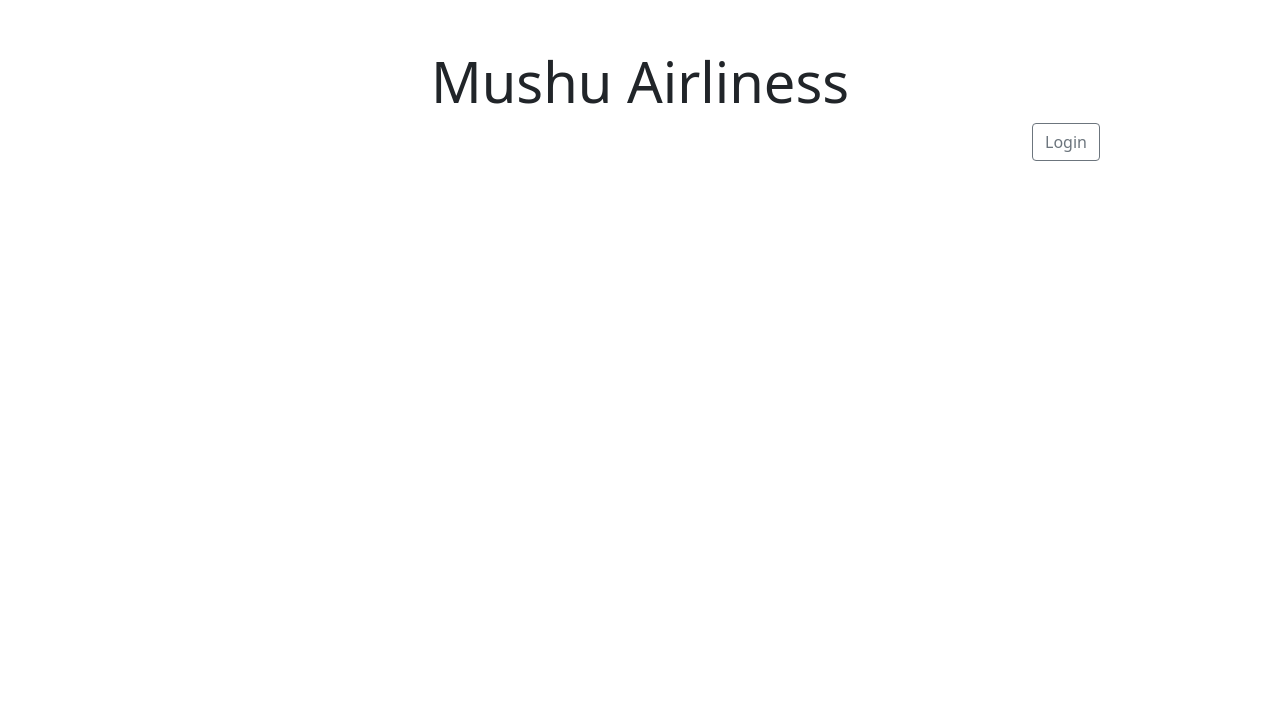
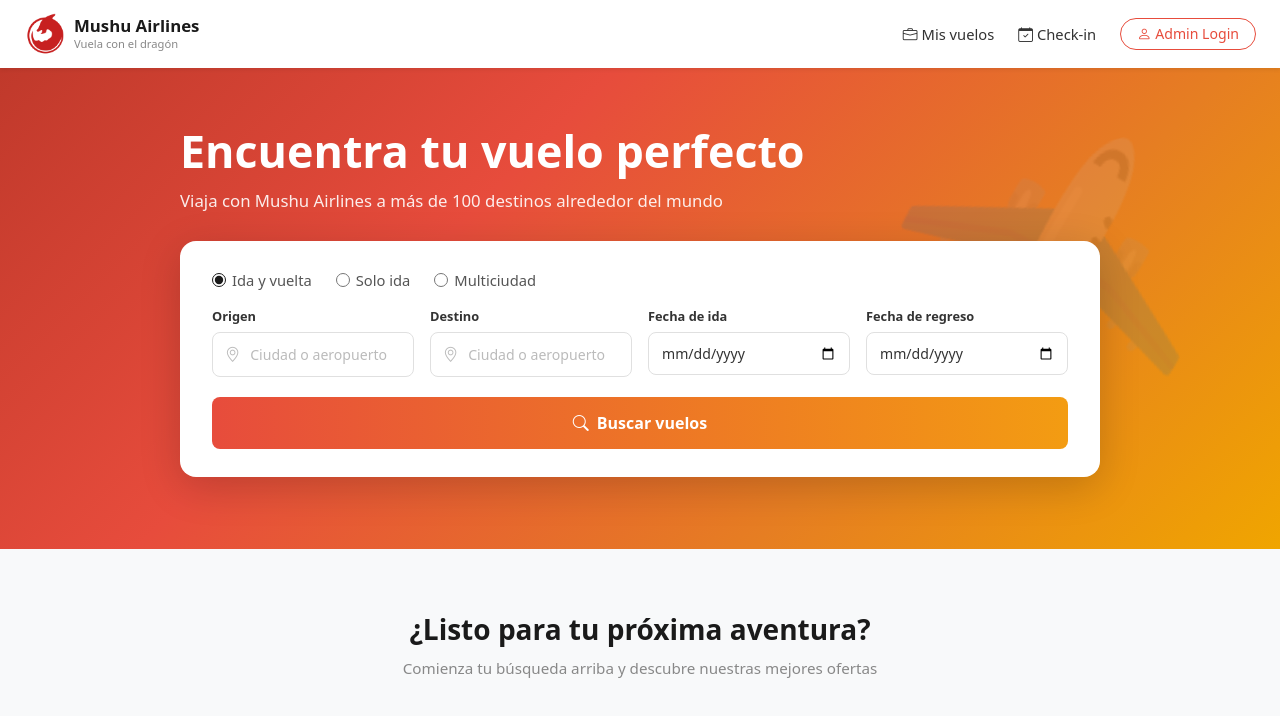
Before and after one commit to Camirgz/MushuAirlines, a Vue app in the folder frontend/: page / in a window 1280 px wide. Shown: the top 716 px of the page. Built offline with nearby package versions, Linux system fonts and the light colour scheme.

Commit message:
Initial Landing Page Frontend view, favicon and title changed as well

```diff
--- a/frontend/public/index.html
+++ b/frontend/public/index.html
@@ -10,6 +10,10 @@
       integrity="sha384-EVSTQN3/azprG1Anm3QDgpJLIm9Nao0Yz1ztcQTwFspd3yD65VohhpuuCOmLASjC"
       crossorigin="anonymous"
     />
+    <link
+      href="https://cdn.jsdelivr.net/npm/bootstrap-icons@1.11.3/font/bootstrap-icons.min.css"
+      rel="stylesheet"
+    />
     <title><%= htmlWebpackPlugin.options.title %></title>
   </head>
   <body>
--- a/frontend/src/components/LandingPage.vue
+++ b/frontend/src/components/LandingPage.vue
@@ -1,35 +1,335 @@
 <template>
-   <div class="container mt-5">
-        <h1 class="display-4 text-center">Mushu Airliness</h1>
-        <div class="row justify-content-end">
-            <div class="col-2">
-                <a href = "/login">
-                    <button type="button" class="btn btn-outline-secondary float-right">
-                        Login
-                    </button>
-                </a>
+  <div>
+    <!-- Navbar -->
+    <nav class="navbar bg-white shadow-sm px-4 py-2">
+      <a class="navbar-brand d-flex align-items-center gap-2" href="#">
+        <img src="@/assets/logo.png" alt="Logo" width="42" height="42" class="rounded-2" />
+        <div>
+          <div class="brand-name">Mushu Airlines</div>
+          <div class="brand-tagline">Vuela con el dragón</div>
+        </div>
+      </a>
+      <div class="d-flex align-items-center gap-4">
+        <a href="#" class="nav-link-item">
+          <i class="bi bi-briefcase me-1"></i>Mis vuelos
+        </a>
+        <a href="#" class="nav-link-item">
+          <i class="bi bi-calendar-check me-1"></i>Check-in
+        </a>
+        <a href="/login" class="btn btn-outline-danger rounded-pill px-3 py-1 admin-btn">
+          <i class="bi bi-person me-1"></i>Admin Login
+        </a>
+      </div>
+    </nav>
+
+    <!-- Hero Section -->
+    <div class="hero-section">
+      <div class="hero-plane-bg">✈</div>
+      <div class="hero-content">
+        <h1 class="hero-title">Encuentra tu vuelo perfecto</h1>
+        <p class="hero-subtitle">Viaja con Mushu Airlines a más de 100 destinos alrededor del mundo</p>
+
+        <!-- Search Card -->
+        <div class="search-card">
+          <!-- Trip type -->
+          <div class="trip-type mb-3">
+            <label class="trip-option">
+              <input type="radio" name="tripType" value="ida-vuelta" v-model="tripType" />
+              <span>Ida y vuelta</span>
+            </label>
+            <label class="trip-option">
+              <input type="radio" name="tripType" value="solo-ida" v-model="tripType" />
+              <span>Solo ida</span>
+            </label>
+            <label class="trip-option">
+              <input type="radio" name="tripType" value="multiciudad" v-model="tripType" />
+              <span>Multiciudad</span>
+            </label>
+          </div>
+
+          <!-- Search fields -->
+          <div class="search-fields" :class="{ 'three-cols': tripType === 'solo-ida' }">
+            <div class="field-group">
+              <label class="field-label">Origen</label>
+              <div class="input-box">
+                <i class="bi bi-geo-alt field-icon"></i>
+                <input type="text" placeholder="Ciudad o aeropuerto" />
+              </div>
             </div>
+            <div class="field-group">
+              <label class="field-label">Destino</label>
+              <div class="input-box">
+                <i class="bi bi-geo-alt field-icon"></i>
+                <input type="text" placeholder="Ciudad o aeropuerto" />
+              </div>
+            </div>
+            <div class="field-group">
+              <label class="field-label">Fecha de ida</label>
+              <div class="input-box">
+                <input type="date" v-model="fechaIda" />
+              </div>
+            </div>
+            <div class="field-group" v-if="tripType !== 'solo-ida'">
+              <label class="field-label">Fecha de regreso</label>
+              <div class="input-box">
+                <input type="date" v-model="fechaRegreso" />
+              </div>
+            </div>
+          </div>
+
+          <button class="search-btn">
+            <i class="bi bi-search me-2"></i>Buscar vuelos
+          </button>
         </div>
-        <table
-            class="table is-bordered is-striped is-narrow is-hoverable
-            is-fullwidth"
-            >
-            <thead>
+      </div>
+    </div>
 
-            </thead>
-            <tbody>
-
-            </tbody>
-        </table>
+    <!-- Adventure Section -->
+    <div class="adventure-section">
+      <h2 class="adventure-title">¿Listo para tu próxima aventura?</h2>
+      <p class="adventure-subtitle">Comienza tu búsqueda arriba y descubre nuestras mejores ofertas</p>
     </div>
+  </div>
 </template>
 
 <script>
-    export default {
-        name: "LandingPage",
-    }
+export default {
+  name: "LandingPage",
+  data() {
+    return {
+      tripType: "ida-vuelta",
+      fechaIda: "",
+      fechaRegreso: "",
+    };
+  },
+};
 </script>
 
-<style lang="scss" scoped>
+<style scoped>
+/* Navbar */
+.navbar {
+  position: sticky;
+  top: 0;
+  z-index: 100;
+  display: flex;
+  justify-content: space-between;
+  align-items: center;
+}
 
+.brand-name {
+  font-weight: 700;
+  font-size: 1.05rem;
+  color: #1a1a1a;
+  line-height: 1.2;
+}
+
+.brand-tagline {
+  font-size: 0.7rem;
+  color: #888;
+}
+
+.nav-link-item {
+  text-decoration: none;
+  color: #333;
+  font-size: 0.92rem;
+  display: flex;
+  align-items: center;
+}
+
+.nav-link-item:hover {
+  color: #e74c3c;
+}
+
+.admin-btn {
+  font-size: 0.88rem;
+  border-color: #e74c3c;
+  color: #e74c3c;
+}
+
+.admin-btn:hover {
+  background: #e74c3c;
+  color: white;
+}
+
+/* Hero */
+.hero-section {
+  background: linear-gradient(135deg, #c0392b 0%, #e74c3c 35%, #e67e22 70%, #f0a500 100%);
+  min-height: 460px;
+  display: flex;
+  align-items: center;
+  padding: 56px 24px 72px;
+  position: relative;
+  overflow: hidden;
+}
+
+.hero-plane-bg {
+  position: absolute;
+  right: 8%;
+  top: 50%;
+  transform: translateY(-60%) rotate(-15deg);
+  font-size: 220px;
+  opacity: 0.12;
+  color: white;
+  pointer-events: none;
+  user-select: none;
+}
+
+.hero-content {
+  max-width: 920px;
+  margin: 0 auto;
+  width: 100%;
+  position: relative;
+  z-index: 1;
+}
+
+.hero-title {
+  color: white;
+  font-size: 2.8rem;
+  font-weight: 800;
+  margin-bottom: 10px;
+}
+
+.hero-subtitle {
+  color: rgba(255, 255, 255, 0.9);
+  font-size: 1.05rem;
+  margin-bottom: 28px;
+}
+
+/* Search Card */
+.search-card {
+  background: white;
+  border-radius: 16px;
+  padding: 28px 32px;
+  box-shadow: 0 10px 40px rgba(0, 0, 0, 0.18);
+}
+
+/* Trip type */
+.trip-type {
+  display: flex;
+  gap: 24px;
+  align-items: center;
+}
+
+.trip-option {
+  display: flex;
+  align-items: center;
+  gap: 6px;
+  cursor: pointer;
+  font-size: 0.92rem;
+  color: #555;
+  margin: 0;
+}
+
+.trip-option input[type="radio"] {
+  accent-color: #1a1a1a;
+  width: 14px;
+  height: 14px;
+  cursor: pointer;
+}
+
+/* Search fields */
+.search-fields {
+  display: grid;
+  grid-template-columns: repeat(4, 1fr);
+  gap: 16px;
+  margin-bottom: 20px;
+}
+
+.search-fields.three-cols {
+  grid-template-columns: repeat(3, 1fr);
+}
+
+.field-label {
+  display: block;
+  font-size: 0.8rem;
+  font-weight: 600;
+  color: #333;
+  margin-bottom: 6px;
+}
+
+.input-box {
+  display: flex;
+  align-items: center;
+  border: 1.5px solid #e0e0e0;
+  border-radius: 8px;
+  padding: 10px 12px;
+  gap: 8px;
+  background: white;
+  transition: border-color 0.2s;
+}
+
+.input-box:focus-within {
+  border-color: #e74c3c;
+}
+
+.field-icon {
+  color: #bbb;
+  font-size: 0.95rem;
+  flex-shrink: 0;
+}
+
+.input-box input[type="text"] {
+  border: none;
+  outline: none;
+  width: 100%;
+  font-size: 0.88rem;
+  color: #333;
+}
+
+.input-box input[type="text"]::placeholder {
+  color: #bbb;
+}
+
+.input-box input[type="date"] {
+  border: none;
+  outline: none;
+  width: 100%;
+  font-size: 0.88rem;
+  color: #999;
+  cursor: pointer;
+}
+
+.input-box input[type="date"]:valid:not([value=""]) {
+  color: #333;
+}
+
+/* Search button */
+.search-btn {
+  width: 100%;
+  padding: 14px;
+  background: linear-gradient(to right, #e74c3c, #f39c12);
+  color: white;
+  font-size: 1rem;
+  font-weight: 600;
+  border: none;
+  border-radius: 8px;
+  cursor: pointer;
+  display: flex;
+  align-items: center;
+  justify-content: center;
+  transition: opacity 0.2s;
+}
+
+.search-btn:hover {
+  opacity: 0.9;
+}
+
+/* Adventure section */
+.adventure-section {
+  text-align: center;
+  padding: 64px 24px;
+  background: #f8f9fa;
+}
+
+.adventure-title {
+  font-size: 1.75rem;
+  font-weight: 700;
+  color: #1a1a1a;
+  margin-bottom: 10px;
+}
+
+.adventure-subtitle {
+  color: #888;
+  font-size: 0.95rem;
+}
 </style>
--- a/frontend/vue.config.js
+++ b/frontend/vue.config.js
@@ -1,4 +1,11 @@
 const { defineConfig } = require('@vue/cli-service')
+
 module.exports = defineConfig({
-  transpileDependencies: true
+  transpileDependencies: true,
+  pages: {
+    index: {
+      entry: 'src/main.js',
+      title: 'Mushu Airliness'
+    }
+  }
 })
```
Also changed, not shown: frontend/src/assets/logo.png, 1 other file (tests, documents, lock files or other folders).
